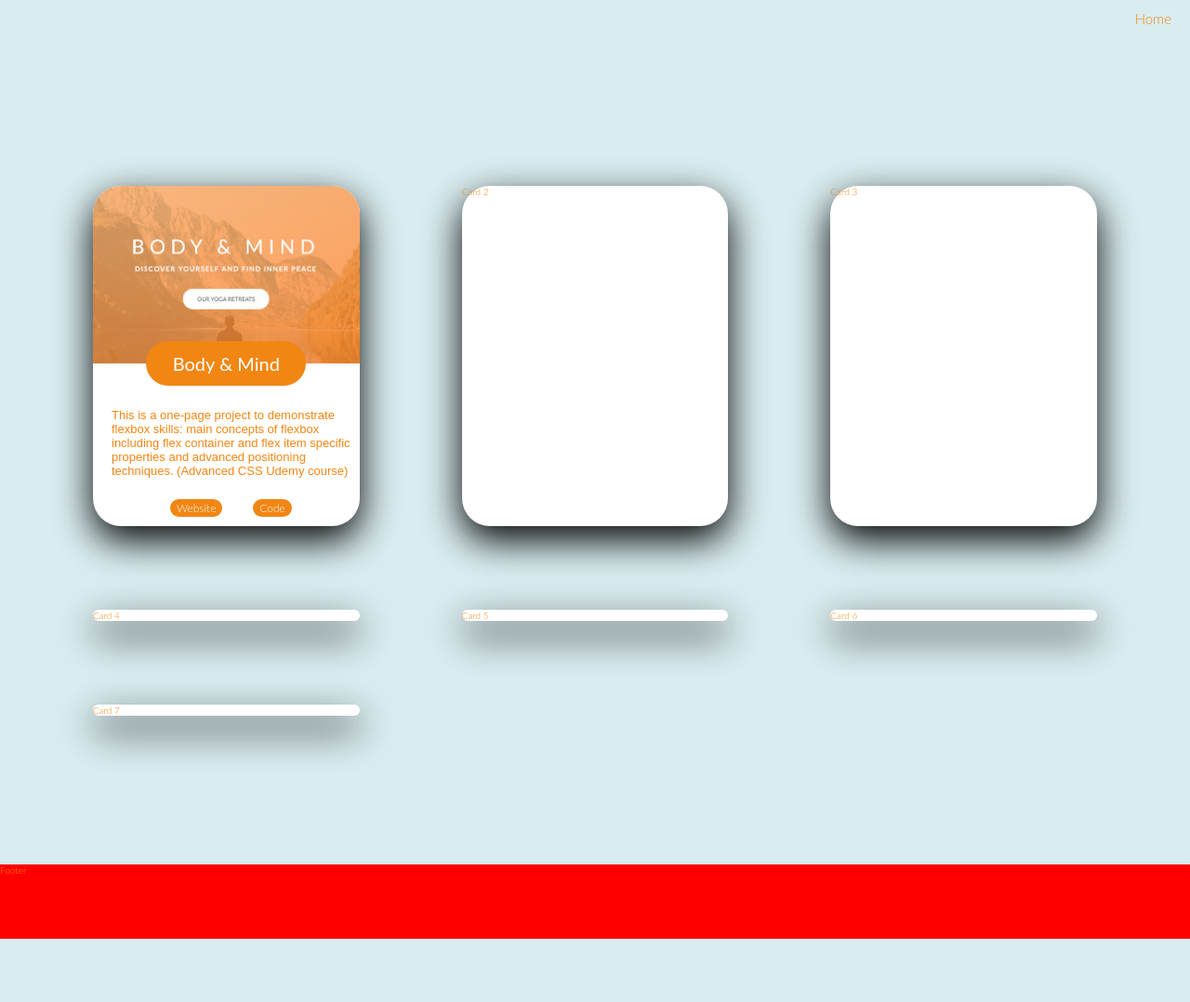
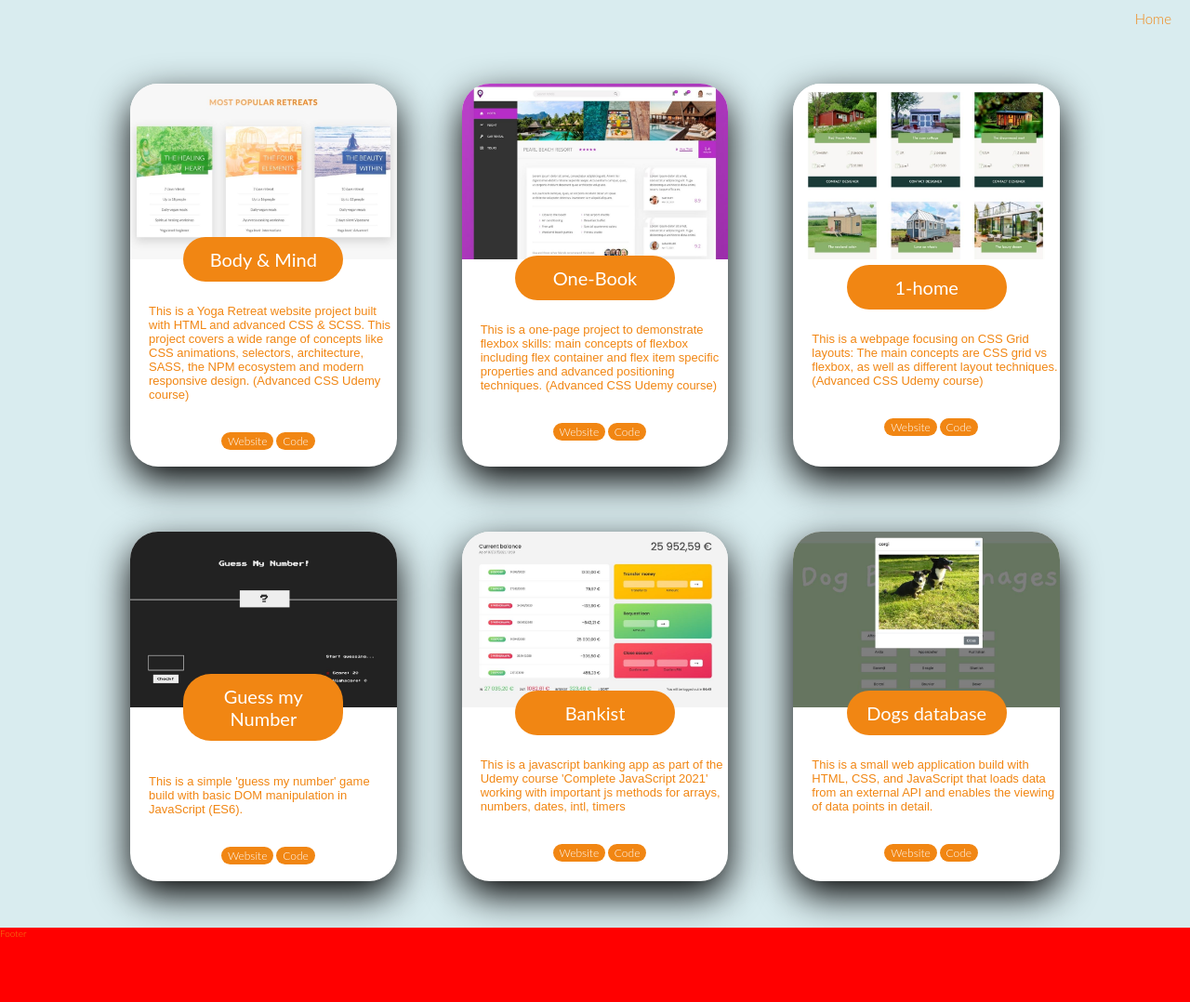
Before and after one commit to MareikeHeuer/mareike-heuer-portfolio, a website: page projects.html in a window 1280 px wide. Shown: the whole page at 93% size. Before the commit the page ends 1010 px from the top, so only its background shows below. Drawn offline with Linux system fonts and the light colour scheme.

Commit message:
Projects section complete

```diff
--- a/projects.html
+++ b/projects.html
@@ -22,12 +22,38 @@
     <div class="cards">
       <div class="card">
         <img
-          src="img/body-and-mind.png"
+          src="img/body-and-mind.jpg"
           alt="Project 1: Body & Mind"
           class="card__img"
         />
 
         <h3 class="card__title">Body & Mind</h3>
+
+        <div class="card__content">
+          <div class="card__description">
+            <p>
+              This is a Yoga Retreat website project built with HTML and
+              advanced CSS & SCSS. This project covers a wide range of concepts
+              like CSS animations, selectors, architecture, SASS, the NPM
+              ecosystem and modern responsive design. (Advanced CSS Udemy
+              course)
+            </p>
+          </div>
+          <div class="card__item--links">
+            <a href="">Website</a>
+            <a href="">Code</a>
+          </div>
+        </div>
+      </div>
+
+      <div class="card">
+        <img
+          src="img/one-book.jpg"
+          alt="Project 2: One-Book"
+          class="card__img"
+        />
+
+        <h3 class="card__title">One-Book</h3>
 
         <div class="card__content">
           <div class="card__description">
@@ -45,12 +71,92 @@
         </div>
       </div>
 
-      <div class="card">Card 2</div>
-      <div class="card">Card 3</div>
-      <div class="card">Card 4</div>
-      <div class="card">Card 5</div>
-      <div class="card">Card 6</div>
-      <div class="card">Card 7</div>
+      <div class="card">
+        <img src="img/1-home.jpg" alt="Project 3: 1-home" class="card__img" />
+
+        <h3 class="card__title">1-home</h3>
+
+        <div class="card__content">
+          <div class="card__description">
+            <p>
+              This is a webpage focusing on CSS Grid layouts: The main concepts
+              are CSS grid vs flexbox, as well as different layout techniques.
+              (Advanced CSS Udemy course)
+            </p>
+          </div>
+          <div class="card__item--links">
+            <a href="">Website</a>
+            <a href="">Code</a>
+          </div>
+        </div>
+      </div>
+
+      <div class="card">
+        <img
+          src="img/guess-my-number.jpg"
+          alt="Project 4: Guess my number"
+          class="card__img"
+        />
+
+        <h3 class="card__title">Guess my Number</h3>
+
+        <div class="card__content">
+          <div class="card__description">
+            <p>
+              This is a simple 'guess my number' game build with basic DOM
+              manipulation in JavaScript (ES6).
+            </p>
+          </div>
+          <div class="card__item--links">
+            <a href="">Website</a>
+            <a href="">Code</a>
+          </div>
+        </div>
+      </div>
+
+      <div class="card">
+        <img src="img/bankist.jpg" alt="Project 5: Bankist" class="card__img" />
+
+        <h3 class="card__title">Bankist</h3>
+
+        <div class="card__content">
+          <div class="card__description">
+            <p>
+              This is a javascript banking app as part of the Udemy course
+              'Complete JavaScript 2021' working with important js methods for
+              arrays, numbers, dates, intl, timers
+            </p>
+          </div>
+          <div class="card__item--links">
+            <a href="">Website</a>
+            <a href="">Code</a>
+          </div>
+        </div>
+      </div>
+
+      <div class="card">
+        <img
+          src="img/dogs-breed-database.jpg"
+          alt="Project 5: Dogs-breed database"
+          class="card__img"
+        />
+
+        <h3 class="card__title">Dogs database</h3>
+
+        <div class="card__content">
+          <div class="card__description">
+            <p>
+              This is a small web application build with HTML, CSS, and
+              JavaScript that loads data from an external API and enables the
+              viewing of data points in detail.
+            </p>
+          </div>
+          <div class="card__item--links">
+            <a href="">Website</a>
+            <a href="">Code</a>
+          </div>
+        </div>
+      </div>
     </div>
 
     <footer class="footer">Footer</footer>
--- a/sass/_projects.scss
+++ b/sass/_projects.scss
@@ -2,7 +2,7 @@
   background: $color-primary;
   grid-column: center-start / center-end;
   display: grid;
-  margin: 15rem 0;
+  margin: 5rem 6rem;
 
   grid-template-columns: repeat(auto-fit, minmax(25rem, 1fr));
   grid-gap: 7rem;
@@ -12,9 +12,9 @@
   background-color: #fff;
   display: grid;
   grid-template-columns: repeat(2, 1fr);
+
   border-radius: 3rem;
   box-shadow: 0 1.5rem 4rem black;
-  margin: 1rem 2rem;
 
   &__img {
     width: 100%;
@@ -59,6 +59,7 @@
   &__item--links {
     margin-bottom: 1.2rem;
     grid-column: 1 / -1;
+    margin: 10px 15px 20px 15px;
 
     a {
       text-decoration: none;
@@ -67,7 +68,6 @@
       color: #fff;
       padding: 0.2rem 0.7rem;
       border-radius: 3rem;
-      margin: 1rem 1.5rem;
     }
   }
 }
```
Also changed, not shown: css/style.css, img/1-home.jpg (added), img/bankist.jpg (added), img/body-and-mind.jpg (added), img/body-and-mind.png (deleted), img/dogs-breed-database.jpg (added), img/guess-my-number.jpg (added), img/one-book.jpg (added), 1 other file.
